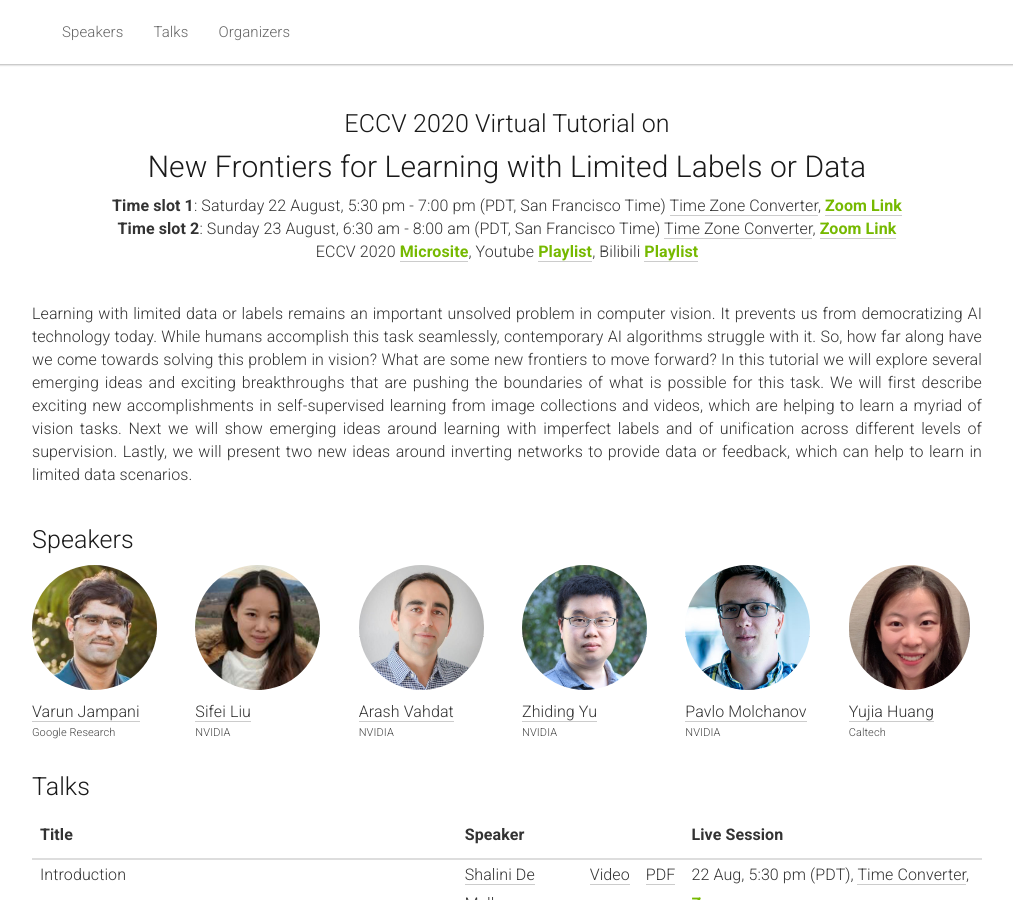
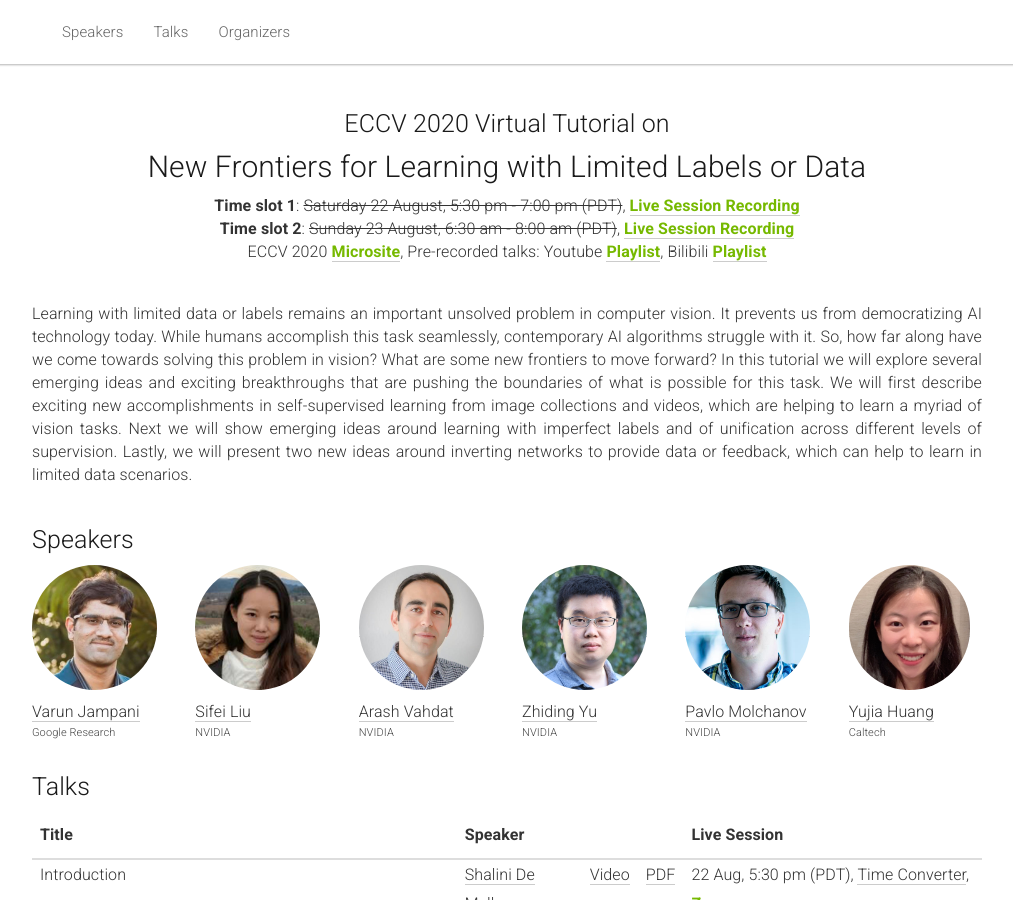
Before and after one commit to NVlabs/eccv2020-limited-labels-data-tutorial, a Jekyll site: the page built from _pages/home.md, in a window 1280 px wide and 900 px high. Shown: the whole window, without its empty margins (133-1146 px from the left). Built offline with Jekyll 4.4.1, drawn with Linux system fonts in a browser that asks for light colours; nearby versions of some CDN libraries.

Commit message:
Added links to recordings of live sessions.

```diff
--- a/_pages/home.md
+++ b/_pages/home.md
@@ -15,9 +15,9 @@
   <div class="col-xs-12">
   <center><h2>ECCV 2020 Virtual Tutorial on</h2></center>
     <center><h1>New Frontiers for Learning with Limited Labels or Data</h1></center>
-        <center><b>Time slot 1</b>: Saturday 22 August, 5:30 pm - 7:00 pm (PDT, San Francisco Time)  <a target="_blank" href="https://www.thetimezoneconverter.com/?t=5%3A30%20pm&tz=San%20Francisco&">Time Zone Converter</a>, <font color="#76b900"> <b><a target="_blank" href="https://us02web.zoom.us/j/81371377082?pwd=SWFCdW1WSmRsL0toUWoweXhJZ2gvdz09">Zoom Link</a></b></font></center>
-        <center><b>Time slot 2</b>: Sunday 23 August, 6:30 am - 8:00 am (PDT, San Francisco Time) <a target="_blank" href="https://www.thetimezoneconverter.com/?t=6%3A30%20am&tz=San%20Francisco&">Time Zone Converter</a>, <font color="#76b900"><b><a target="_blank" href="https://us02web.zoom.us/j/82370812135?pwd=ZnBybmZhSWJKazRVQXBhbWN4OTlWQT09">Zoom Link</a></b></font></center>
-        <center>ECCV 2020 <font color="#76b900"> <b><a target="_blank" href="https://workshopsandtutorials.eccv2020.eu/papers/category/tutorial-sunday-aug-23/new-frontiers-for-learning-with-limited-labels-or-data/">Microsite</a></b></font>, Youtube <font color="#76b900"><b><a target="_blank" href="https://www.youtube.com/playlist?list=PLDEjP3Cd-gys9TC1RuboblGzwfsaJ9FxU">Playlist</a></b></font>, Bilibili <font color="#76b900"><b><a target="_blank" href="https://www.bilibili.com/read/cv7268682?share_source=copy_link&share_medium=iphone&bbid=Z34AB836729C35E84416ACBF44A761007D7D&ts=1598042304">Playlist</a></b></font></center>
+        <center><b>Time slot 1</b>: <strike>Saturday 22 August, 5:30 pm - 7:00 pm (PDT)</strike>, <font color="#76b900"><b><a target="_blank" href="https://www.youtube.com/watch?v=n0p1zz0ZFiY">Live Session Recording</a></b></font></center>
+        <center><b>Time slot 2</b>: <strike>Sunday 23 August, 6:30 am - 8:00 am (PDT)</strike>, <font color="#76b900"><b><a target="_blank" href="https://www.youtube.com/watch?v=mYD783Z-wb8">Live Session Recording</a></b></font></center>
+        <center>ECCV 2020 <font color="#76b900"> <b><a target="_blank" href="https://workshopsandtutorials.eccv2020.eu/papers/category/tutorial-sunday-aug-23/new-frontiers-for-learning-with-limited-labels-or-data/">Microsite</a></b></font>, Pre-recorded talks: Youtube <font color="#76b900"><b><a target="_blank" href="https://www.youtube.com/playlist?list=PLDEjP3Cd-gys9TC1RuboblGzwfsaJ9FxU">Playlist</a></b></font>, Bilibili <font color="#76b900"><b><a target="_blank" href="https://www.bilibili.com/read/cv7268682?share_source=copy_link&share_medium=iphone&bbid=Z34AB836729C35E84416ACBF44A761007D7D&ts=1598042304">Playlist</a></b></font></center>
   </div>
 </div>
 <br>
```
